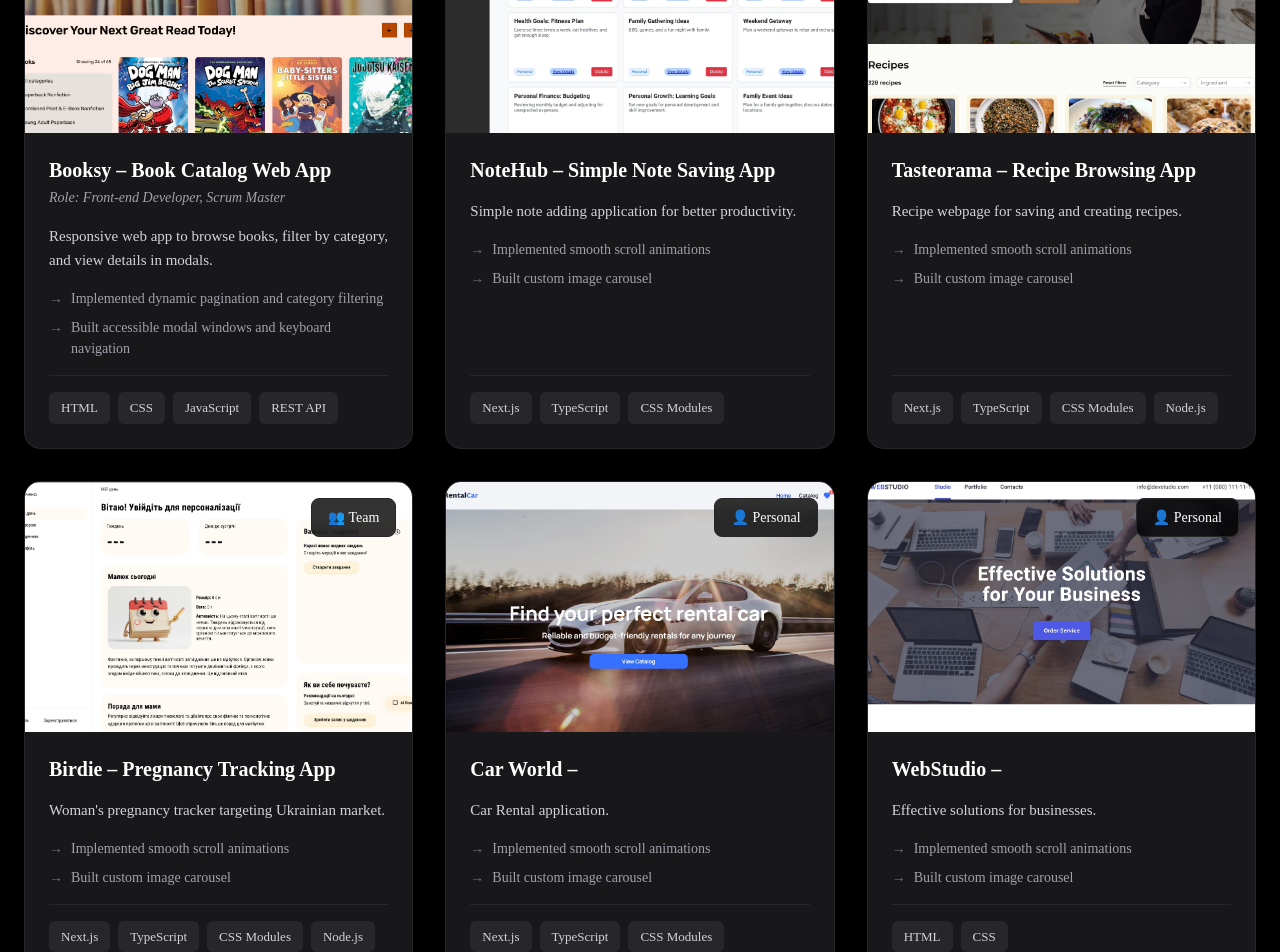
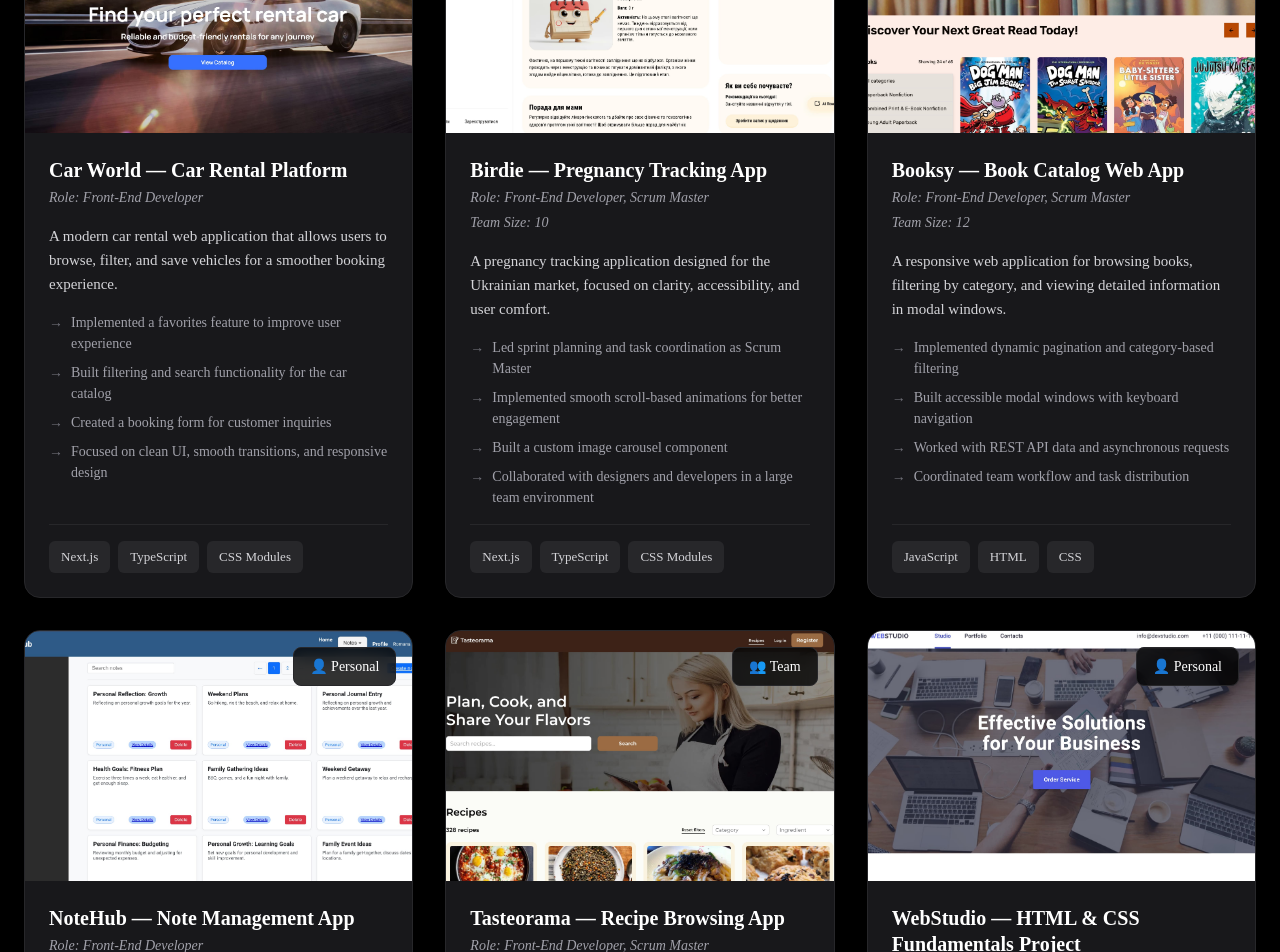
Before and after one commit to romanasolovan/romana-solovan-portfolio, a Next.js app: page /portfolio in a window 1280 px wide. Shown: the part 460-1412 px from the top of the page. Built offline with nearby package versions, Linux system fonts and the light colour scheme.

Commit message:
edit project's array, add details, fix about section on main

```diff
--- a/components/Projects/ProjectCard/ProjectCard.tsx
+++ b/components/Projects/ProjectCard/ProjectCard.tsx
@@ -82,6 +82,9 @@ export default function ProjectCard({ project }: ProjectCardProps) {
         <div className={css.header}>
           <h3 className={css.title}>{project.title}</h3>
           {project.role && <p className={css.role}>Role: {project.role}</p>}
+          {project.teamSize && (
+            <p className={css.role}>Team Size: {project.teamSize}</p>
+          )}
         </div>
 
         <p className={css.description}>{project.description}</p>
--- a/components/Sections/AboutSection/AboutSection.tsx
+++ b/components/Sections/AboutSection/AboutSection.tsx
@@ -18,9 +18,11 @@ export default function AboutSection({
   const fullTitle = "About Me";
 
   const images = [
+    "/hero/sanFran.JPG",
     "/hero/hero3.jpg",
+    "/hero/holdWorld.JPG",
     "/hero/heroRom1.jpg",
-    "/hero/heroRom7.jpg",
+    // "/hero/heroRom7.jpg",
     "/hero/hero4.jpg",
   ];
 
@@ -136,6 +138,11 @@ export default function AboutSection({
                 to be patient, organized, and deeply user-focused. Now I apply
                 that mindset to building real products with clean code.
               </p>
+              <p className={css.paragraph}>
+                I enjoy learning through experience — exploring new places,
+                adapting to new environments, and continuously growing both
+                personally and professionally.
+              </p>
 
               <div className={css.buttonGroup}>
                 <a href="#contact" className={css.primaryBtn}>
--- a/data/projects.ts
+++ b/data/projects.ts
@@ -2,122 +2,155 @@ export type Project = {
   id: number;
   title: string;
   description: string;
-  techStack: string[]; // Technologies used ["React", "Node.js"]
-  liveUrl?: string; // Live demo URL
-  githubUrl?: string; // GitHub repository URL
-  type: "team" | "personal"; // Restricts to only these two values
+  techStack: string[];
+  liveUrl?: string;
+  githubUrl?: string;
+  type: "team" | "personal";
   role?: string;
   image: string;
-  highlights?: string[]; // Key achievements or features
+  highlights?: string[];
   startDate?: string;
   endDate?: string;
   teamSize?: number;
   featured?: boolean;
 };
 
-/** PROJECT DATA ARRAY
- */
 export const projects: Project[] = [
   {
     id: 1,
-    title: "Booksy – Book Catalog Web App",
+    title: "Car World — Car Rental Platform",
     description:
-      "Responsive web app to browse books, filter by category, and view details in modals.",
-    techStack: ["HTML", "CSS", "JavaScript", "REST API"],
+      "A modern car rental web application that allows users to browse, filter, and save vehicles for a smoother booking experience.",
+    techStack: ["Next.js", "TypeScript", "CSS Modules"],
+    liveUrl: "https://car-world-mu.vercel.app/",
+    githubUrl: "https://github.com/romanasolovan/car-world",
+    type: "personal",
+    role: "Front-End Developer",
+    image: "/projects/carWorldHero.jpg",
+    highlights: [
+      "Implemented a favorites feature to improve user experience",
+      "Built filtering and search functionality for the car catalog",
+      "Created a booking form for customer inquiries",
+      "Focused on clean UI, smooth transitions, and responsive design",
+    ],
+  },
+
+  {
+    id: 2,
+    title: "Birdie — Pregnancy Tracking App",
+    description:
+      "A pregnancy tracking application designed for the Ukrainian market, focused on clarity, accessibility, and user comfort.",
+    techStack: ["Next.js", "TypeScript", "CSS Modules"],
+    liveUrl: "https://birdie-kohl.vercel.app/",
+    githubUrl: "https://github.com/romanasolovan/birdie",
+    type: "team",
+    teamSize: 10,
+    role: "Front-End Developer, Scrum Master",
+    image: "/projects/birdieTheStroke.jpg",
+    highlights: [
+      "Led sprint planning and task coordination as Scrum Master",
+      "Implemented smooth scroll-based animations for better engagement",
+      "Built a custom image carousel component",
+      "Collaborated with designers and developers in a large team environment",
+    ],
+  },
+
+  {
+    id: 3,
+    title: "Booksy — Book Catalog Web App",
+    description:
+      "A responsive web application for browsing books, filtering by category, and viewing detailed information in modal windows.",
+    techStack: ["JavaScript", "HTML", "CSS"],
     liveUrl: "https://darkissdark.github.io/development-hell-02/",
     githubUrl: "https://github.com/romanasolovan/development-hell-02",
     type: "team",
-    role: "Front-end Developer, Scrum Master",
+    teamSize: 12,
+    role: "Front-End Developer, Scrum Master",
     image: "/projects/booksy.jpg",
     highlights: [
-      "Implemented dynamic pagination and category filtering",
-      "Built accessible modal windows and keyboard navigation",
+      "Implemented dynamic pagination and category-based filtering",
+      "Built accessible modal windows with keyboard navigation",
+      "Worked with REST API data and asynchronous requests",
+      "Coordinated team workflow and task distribution",
     ],
   },
+
   {
-    id: 2,
-    title: "NoteHub – Simple Note Saving App",
-    description: "Simple note adding application for better productivity.",
+    id: 4,
+    title: "NoteHub — Note Management App",
+    description:
+      "A simple productivity app that allows users to create, store, and manage personal notes.",
     techStack: ["Next.js", "TypeScript", "CSS Modules"],
     liveUrl: "https://09-auth-pink.vercel.app/",
     githubUrl: "https://github.com/romanasolovan/09-auth",
     type: "personal",
+    role: "Front-End Developer",
     image: "/projects/noteHub.jpg",
     highlights: [
-      "Implemented smooth scroll animations",
-      "Built custom image carousel",
+      "Built a clean and intuitive note creation interface",
+      "Implemented authentication-based access to user data",
+      "Focused on component structure and state management",
+      "Ensured responsive layout across devices",
     ],
   },
+
   {
-    id: 3,
-    title: "Tasteorama – Recipe Browsing App",
-    description: "Recipe webpage for saving and creating recipes.",
+    id: 5,
+    title: "Tasteorama — Recipe Browsing App",
+    description:
+      "A recipe browsing and management application for discovering, saving, and organizing cooking ideas.",
     techStack: ["Next.js", "TypeScript", "CSS Modules", "Node.js"],
     liveUrl: "https://taste-of-the-end-f.vercel.app/",
     githubUrl: "https://github.com/romanasolovan/taste-of-the-end-f",
     type: "team",
+    teamSize: 11,
+    role: "Front-End Developer, Scrum Master",
     image: "/projects/tasteorama.jpg",
     highlights: [
-      "Implemented smooth scroll animations",
-      "Built custom image carousel",
+      "Implemented recipe browsing and filtering functionality",
+      "Built reusable UI components for recipe cards",
+      "Coordinated team communication and sprint tasks",
+      "Integrated front-end logic with backend services",
     ],
   },
-  {
-    id: 4,
-    title: "Birdie – Pregnancy Tracking App",
-    description: "Woman's pregnancy tracker targeting Ukrainian market.",
-    techStack: ["Next.js", "TypeScript", "CSS Modules", "Node.js"],
-    liveUrl: "https://birdie-kohl.vercel.app/",
-    githubUrl: "https://github.com/romanasolovan/birdie",
-    type: "team",
-    image: "/projects/birdieTheStroke.jpg",
-    highlights: [
-      "Implemented smooth scroll animations",
-      "Built custom image carousel",
-    ],
-  },
-  {
-    id: 5,
-    title: "Car World – ",
-    description: "Car Rental application.",
-    techStack: ["Next.js", "TypeScript", "CSS Modules"],
-    liveUrl: "https://car-world-mu.vercel.app/",
-    githubUrl: "https://github.com/romanasolovan/car-world",
-    type: "personal",
-    image: "/projects/carWorldHero.jpg",
-    highlights: [
-      "Implemented smooth scroll animations",
-      "Built custom image carousel",
-    ],
-  },
+
   {
     id: 6,
-    title: "WebStudio – ",
-    description: "Effective solutions for businesses.",
+    title: "WebStudio — HTML & CSS Fundamentals Project",
+    description:
+      "A static website built to practice semantic HTML, modern CSS, and responsive layout techniques.",
     techStack: ["HTML", "CSS"],
     liveUrl: "https://romanasolovan.github.io/goit-markup-hw-06/",
     githubUrl: "https://github.com/romanasolovan/goit-markup-hw-06",
     type: "personal",
+    role: "Front-End Developer",
     image: "/projects/webStudio.jpg",
     highlights: [
-      "Implemented smooth scroll animations",
-      "Built custom image carousel",
+      "Applied semantic HTML structure and accessibility basics",
+      "Implemented responsive layouts using Flexbox and media queries",
+      "Focused on clean, maintainable CSS architecture",
+      "Practiced cross-browser compatibility",
     ],
   },
-  // {
-  //   id: 7,
-  //   title: "Gallery – ",
-  //   description: "Simple gallery webpage",
-  //   techStack: ["HTML", "CSS", "JavaScript"],
-  //   liveUrl: "https://romanasolovan.github.io/goit-js-hw-12/",
-  //   githubUrl: "https://github.com/romanasolovan/goit-js-hw-12",
-  //   type: "personal",
-  //   image: "/projects/gallery.jpg",
-  //   highlights: [
-  //     "Implemented smooth scroll animations",
-  //     "Built custom image carousel",
-  //   ],
-  // },
+
+  {
+    id: 7,
+    title: "Gallery — JavaScript Image Gallery",
+    description:
+      "A lightweight image gallery built as part of a JavaScript course project.",
+    techStack: ["HTML", "CSS", "JavaScript"],
+    liveUrl: "https://romanasolovan.github.io/goit-js-hw-12/",
+    githubUrl: "https://github.com/romanasolovan/goit-js-hw-12",
+    type: "personal",
+    role: "Front-End Developer",
+    image: "/projects/gallery.jpg",
+    highlights: [
+      "Worked with JavaScript events and DOM manipulation",
+      "Implemented dynamic image rendering",
+      "Focused on clean logic and readable code structure",
+      "Practiced responsive layout fundamentals",
+    ],
+  },
 ];
 
 export const getProjectById = (id: number): Project | undefined => {
```
Also changed, not shown: public/hero/holdWorld.JPG (added), public/hero/sanFran.JPG (added).
